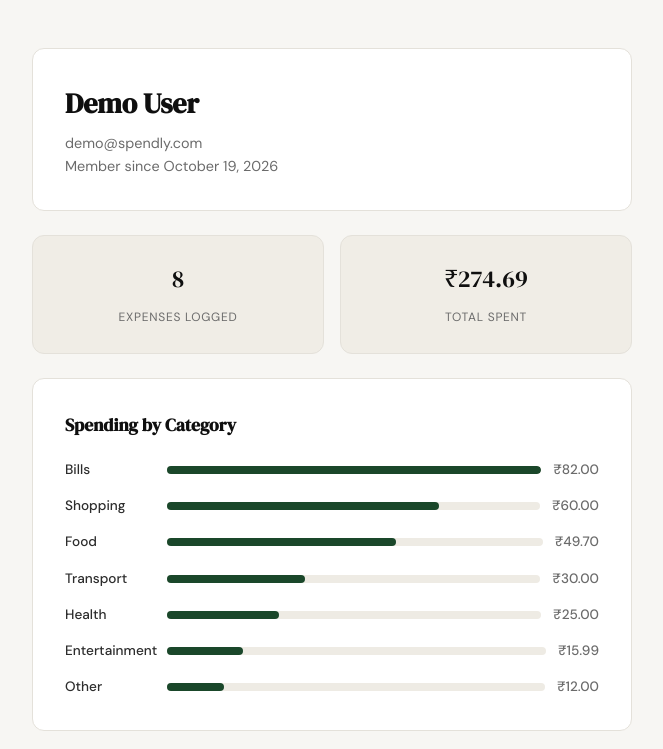
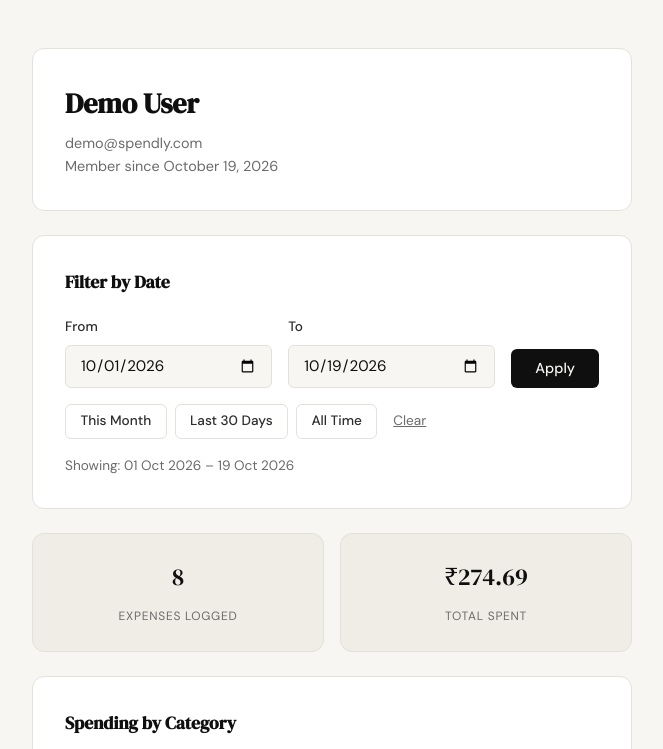
Before and after one commit to Sunil-prajapati/spendily, a Flask app: page /profile?from=2026-10-01&to=2026-10-19 in a window 1280 px wide. Shown: the part 61-810 px from the top of the page, without its empty margins (308-971 px from the left). Run offline with Flask 3, Linux system fonts and the light colour scheme; the visitor is signed in with stand-in values (Sample User, id 1); data comes from the database, SQL or seed files in the repository.

Commit message:
test cases for date filter profilr page

```diff
--- a/app.py
+++ b/app.py
@@ -1,6 +1,6 @@
 from flask import Flask, render_template, request, redirect, url_for, session, flash
 import sqlite3
-from datetime import datetime
+from datetime import date, datetime, timedelta
 from functools import wraps
 from werkzeug.security import check_password_hash
 from database.db import (
@@ -30,6 +30,36 @@
 with app.app_context():
     init_db()
     seed_db()
+
+
+def parse_date_filter(raw_from, raw_to):
+    """Validate the from/to query params. Returns (date_from, date_to, error)."""
+    values = {}
+    error = None
+    for key, raw in (("from", raw_from), ("to", raw_to)):
+        if not raw:
+            continue
+        try:
+            values[key] = datetime.strptime(raw, "%Y-%m-%d").date()
+        except ValueError:
+            error = "Invalid date. Use the YYYY-MM-DD format."
+
+    date_from = values.get("from")
+    date_to = values.get("to")
+    if date_from and date_to and date_from > date_to:
+        return None, None, "Start date must be on or before the end date."
+    return date_from, date_to, error
+
+
+def format_range_label(date_from, date_to):
+    fmt = "%d %b %Y"
+    if date_from and date_to:
+        return f"{date_from.strftime(fmt)} – {date_to.strftime(fmt)}"
+    if date_from:
+        return f"From {date_from.strftime(fmt)}"
+    if date_to:
+        return f"Until {date_to.strftime(fmt)}"
+    return "All time"
 
 
 # ------------------------------------------------------------------ #
@@ -98,8 +128,21 @@
 @login_required
 def profile():
     user_row = get_user_by_id(session["user_id"])
-    summary = get_expense_summary(session["user_id"])
-    breakdown_rows = get_category_breakdown(session["user_id"])
+    date_from, date_to, filter_error = parse_date_filter(
+        request.args.get("from", "").strip(), request.args.get("to", "").strip()
+    )
+    iso_from = date_from.isoformat() if date_from else None
+    iso_to = date_to.isoformat() if date_to else None
+
+    summary = get_expense_summary(session["user_id"], iso_from, iso_to)
+    breakdown_rows = get_category_breakdown(session["user_id"], iso_from, iso_to)
+
+    today = date.today()
+    presets = [
+        {"label": "This Month", "params": {"from": today.replace(day=1).isoformat(), "to": today.isoformat()}},
+        {"label": "Last 30 Days", "params": {"from": (today - timedelta(days=29)).isoformat(), "to": today.isoformat()}},
+        {"label": "All Time", "params": {}},
+    ]
 
     member_since = datetime.strptime(
         user_row["created_at"], "%Y-%m-%d %H:%M:%S"
@@ -124,6 +167,12 @@
         summary=summary,
         total_spent_display=f"₹{summary['total_spent']:,.2f}",
         category_breakdown=category_breakdown,
+        date_from=iso_from or "",
+        date_to=iso_to or "",
+        filter_error=filter_error,
+        is_filtered=bool(date_from or date_to),
+        range_label=format_range_label(date_from, date_to),
+        presets=presets,
     )
 
 
--- a/database/db.py
+++ b/database/db.py
@@ -65,31 +65,38 @@
     return user
 
 
-def get_expense_summary(user_id):
+def _expense_filter(user_id, date_from=None, date_to=None):
+    """Return a WHERE clause (fixed fragments only) and its parameters."""
+    clause = "user_id = ?"
+    params = [user_id]
+    if date_from:
+        clause += " AND date >= ?"
+        params.append(date_from)
+    if date_to:
+        clause += " AND date <= ?"
+        params.append(date_to)
+    return clause, params
+
+
+def get_expense_summary(user_id, date_from=None, date_to=None):
+    where, params = _expense_filter(user_id, date_from, date_to)
     conn = get_db()
     summary = conn.execute(
-        """
-        SELECT COUNT(*) AS expense_count, COALESCE(SUM(amount), 0) AS total_spent
-        FROM expenses
-        WHERE user_id = ?
-        """,
-        (user_id,),
+        "SELECT COUNT(*) AS expense_count, COALESCE(SUM(amount), 0) AS total_spent "
+        "FROM expenses WHERE " + where,
+        params,
     ).fetchone()
     conn.close()
     return summary
 
 
-def get_category_breakdown(user_id):
+def get_category_breakdown(user_id, date_from=None, date_to=None):
+    where, params = _expense_filter(user_id, date_from, date_to)
     conn = get_db()
     rows = conn.execute(
-        """
-        SELECT category, COALESCE(SUM(amount), 0) AS total
-        FROM expenses
-        WHERE user_id = ?
-        GROUP BY category
-        ORDER BY total DESC
-        """,
-        (user_id,),
+        "SELECT category, COALESCE(SUM(amount), 0) AS total "
+        "FROM expenses WHERE " + where + " GROUP BY category ORDER BY total DESC",
+        params,
     ).fetchall()
     conn.close()
     return rows
--- a/static/css/style.css
+++ b/static/css/style.css
@@ -709,3 +709,53 @@
     text-align: right;
     white-space: nowrap;
 }
+
+/* Profile date filter */
+.filter-form {
+    display: flex;
+    flex-wrap: wrap;
+    align-items: flex-end;
+    gap: 1rem;
+}
+
+.filter-form .form-group {
+    flex: 1 1 140px;
+    margin-bottom: 0;
+}
+
+.filter-presets {
+    display: flex;
+    flex-wrap: wrap;
+    align-items: center;
+    gap: 0.5rem;
+    margin-top: 1rem;
+}
+
+.filter-preset {
+    padding: 0.35rem 0.9rem;
+    border-radius: var(--radius-sm);
+    font-size: 0.85rem;
+}
+
+.filter-clear {
+    margin-left: 0.5rem;
+    font-size: 0.85rem;
+    color: var(--ink-muted);
+    text-decoration: underline;
+}
+
+.filter-range {
+    margin-top: 1rem;
+    font-size: 0.85rem;
+    color: var(--ink-muted);
+}
+
+.filter-error {
+    margin-bottom: 1rem;
+    padding: 0.75rem 1rem;
+    background: var(--danger-light);
+    color: var(--danger);
+    border: 1px solid var(--danger);
+    border-radius: var(--radius-sm);
+    font-size: 0.875rem;
+}
--- a/templates/profile.html
+++ b/templates/profile.html
@@ -11,6 +11,33 @@
             <h1 class="profile-name">{{ user["name"] }}</h1>
             <p class="profile-email">{{ user["email"] }}</p>
             <p class="profile-member-since">Member since {{ member_since }}</p>
+        </div>
+
+        <div class="profile-card filter-card">
+            <h2 class="profile-section-title">Filter by Date</h2>
+            {% if filter_error %}
+            <p class="filter-error">{{ filter_error }}</p>
+            {% endif %}
+            <form class="filter-form" method="get" action="{{ url_for('profile') }}">
+                <div class="form-group">
+                    <label for="from">From</label>
+                    <input class="form-input" type="date" id="from" name="from" value="{{ date_from }}">
+                </div>
+                <div class="form-group">
+                    <label for="to">To</label>
+                    <input class="form-input" type="date" id="to" name="to" value="{{ date_to }}">
+                </div>
+                <button type="submit" class="btn-primary">Apply</button>
+            </form>
+            <div class="filter-presets">
+                {% for preset in presets %}
+                <a class="btn-ghost filter-preset" href="{{ url_for('profile', **preset.params) }}">{{ preset.label }}</a>
+                {% endfor %}
+                {% if is_filtered %}
+                <a class="filter-clear" href="{{ url_for('profile') }}">Clear</a>
+                {% endif %}
+            </div>
+            <p class="filter-range">Showing: {{ range_label }}</p>
         </div>
 
         <div class="profile-stats">
@@ -39,7 +66,7 @@
                 {% endfor %}
             </div>
             {% else %}
-            <p class="profile-empty">No expenses logged yet.</p>
+            <p class="profile-empty">{% if is_filtered %}No expenses in this period.{% else %}No expenses logged yet.{% endif %}</p>
             {% endif %}
         </div>
 
```
Also changed, not shown: tests/conftest.py (added, +50 -0 lines), tests/test_profile_date_filter.py (added, +270 -0 lines), .claude/specs/06-date-filter-profile-page.md (added).
